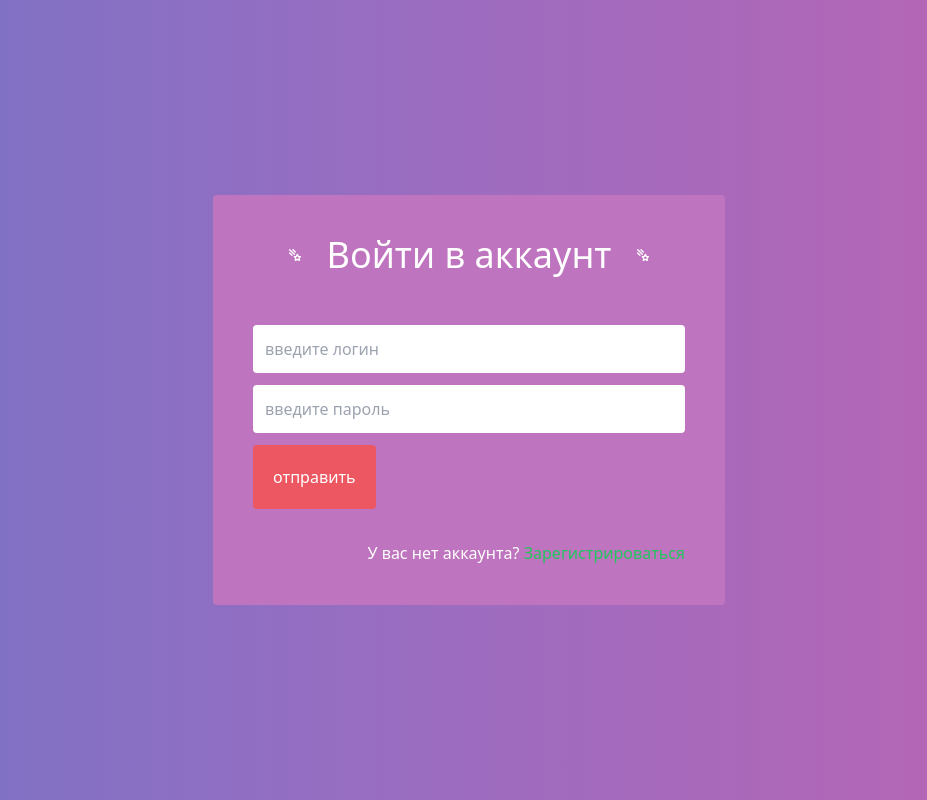
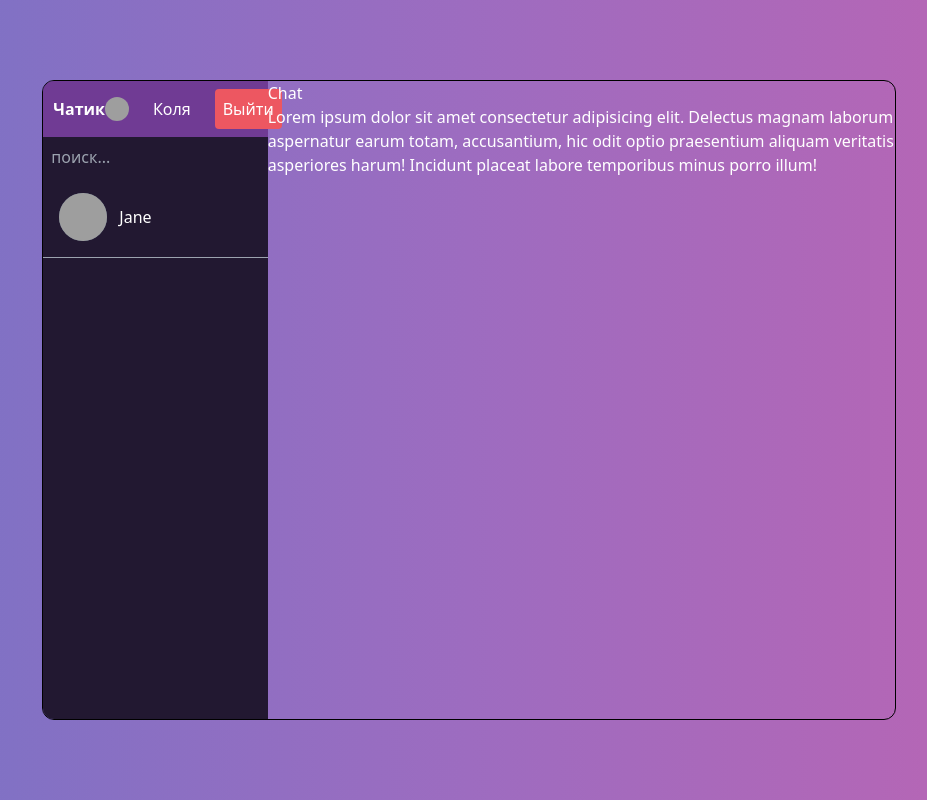
Before and after one commit to NikolayCharaev/chat, a React app: page /chat in a window 1280 px wide. Shown: the whole page, without its empty margins (171-1098 px from the left). Built offline with nearby package versions, Linux system fonts and the light colour scheme; grey boxes are pictures that could not be loaded; the HTML template or start-up script is replaced by a standard one.

Commit message:
верстка компонентов

```diff
--- a/src/App.tsx
+++ b/src/App.tsx
@@ -3,15 +3,17 @@ import Auth from '@/components/pages/Auth';
 
 import { BrowserRouter, Routes, Route, Router } from 'react-router-dom';
 
+import Home from './components/pages/Home';
+
 function App() {
   return (
     <div className="app bg-gradient text-white">
-      <div className='flex justify-center items-center h-screen'>
+      <div className="flex justify-center items-center h-screen">
         <BrowserRouter>
           <Routes>
-            <Route path="/chat" element={<Auth />} />
-            <Route path="/chat/register" element={<Register />} />
-            <Route path="/chat/auth" element={<Auth />} />
+            <Route path="/chat" element={<Home />} />
+             {/* <Route path="/chat/register" element={<Register />} /> */}
+            {/* <Route path="/chat/auth" element={<Auth />} />  */}
           </Routes>
         </BrowserRouter>
       </div>
--- /dev/null
+++ b/src/components/Chat.tsx
@@ -0,0 +1,13 @@
+import React from 'react'
+
+type Props = {}
+
+const Chat = (props: Props) => {
+  return (
+    <div className=''>Chat
+      <div className="">Lorem ipsum dolor sit amet consectetur adipisicing elit. Delectus magnam laborum aspernatur earum totam, accusantium, hic odit optio praesentium aliquam veritatis asperiores harum! Incidunt placeat labore temporibus minus porro illum!</div>
+    </div>
+  )
+}
+
+export default Chat
--- /dev/null
+++ b/src/components/Chats.tsx
@@ -0,0 +1,11 @@
+import React from 'react'
+
+type Props = {}
+
+const Chats = (props: Props) => {
+  return (
+    <div>Chats</div>
+  )
+}
+
+export default Chats
--- /dev/null
+++ b/src/components/Input.tsx
@@ -0,0 +1,11 @@
+import React from 'react'
+
+type Props = {}
+
+const Input = (props: Props) => {
+  return (
+    <div>Input</div>
+  )
+}
+
+export default Input
--- /dev/null
+++ b/src/components/Message.tsx
@@ -0,0 +1,11 @@
+import React from 'react'
+
+type Props = {}
+
+const Message = (props: Props) => {
+  return (
+    <div>Message</div>
+  )
+}
+
+export default Message
--- /dev/null
+++ b/src/components/Navbar.tsx
@@ -0,0 +1,24 @@
+import React from 'react';
+
+type Props = {};
+
+const Navbar = (props: Props) => {
+  return (
+    <div className="flex items-center justify-between bg-navbar-bg h-14 p-2.5 ">
+      <span className="font-bold">Чатик</span>
+      <div className="flex gap-6 items-center">
+        <img
+          className="w-6 h-6 rounded-full bg-navbar-bg object-cover"
+          src="https://upload.wikimedia.org/wikipedia/commons/thumb/3/3a/Cat03.jpg/1200px-Cat03.jpg"
+          alt=""
+        />
+        <span>Коля</span>
+        <button className="p-2 rounded bg-black-blue transition w-full hover:bg-button-hover">
+          Выйти
+        </button>
+      </div>
+    </div>
+  );
+};
+
+export default Navbar;
--- /dev/null
+++ b/src/components/Search.tsx
@@ -0,0 +1,30 @@
+import React from 'react';
+
+type Props = {};
+
+const Search = (props: Props) => {
+  return (
+    <div>
+      <div className="mb-4 border-b border-gray-400">
+        <input
+          className="w-full transparent text-white p-2 bg-transparent focus:outline-none "
+          type="text"
+          placeholder="поиск..."
+        />
+
+        <div className="flex gap-3 items-center cursor-pointer hover:bg-search-bg p-4">
+          <img
+            src="https://upload.wikimedia.org/wikipedia/commons/thumb/3/3a/Cat03.jpg/1200px-Cat03.jpg"
+            alt=""
+            className="w-12 h-12 rounded-full bg-slate-500 object-cover"
+          />
+          <div className="">
+            <span>Jane</span>
+          </div>
+        </div>
+      </div>
+    </div>
+  );
+};
+
+export default Search;
--- /dev/null
+++ b/src/components/Sidebar.tsx
@@ -0,0 +1,16 @@
+import React from 'react';
+import Navbar from './Navbar';
+import Search from './Search';
+
+type Props = {};
+
+const Sidebar = (props: Props) => {
+  return (
+    <div className="basis-2/4 bg-sidebar-bg">
+      <Navbar />
+      <Search />
+    </div>
+  );
+};
+
+export default Sidebar;
--- a/src/components/pages/Home.tsx
+++ b/src/components/pages/Home.tsx
@@ -1,11 +1,16 @@
-import React from 'react'
+import React from 'react';
+import Chat from '../Chat';
+import Sidebar from '../Sidebar';
 
 const Home = () => {
   return (
-    <div>
+    <div className="w-full mx-auto h-screen flex justify-center items-center">
+      <div className="border border-black rounded-xl w-4/6 h-4/5 flex flex-row overflow-hidden">
+        <Sidebar />
+        <Chat />
+      </div>
+    </div>
+  );
+};
 
-    </div>
-  )
-}
-
-export default Home
+export default Home;
--- a/tailwind.config.js
+++ b/tailwind.config.js
@@ -8,6 +8,9 @@ export default {
         'black-blue': '#ed5761',
         'button-hover': '#39b8c2',
         'bg-card': '#be74be',
+        'sidebar-bg': '#221831',
+        'navbar-bg': '#703b94',
+        'search-bg': '#09092d',
       },
       backgroundImage: (theme) => ({
         gradient: 'linear-gradient(90deg, #7773c6, #9d6cc0, #bd64b2)',
```
